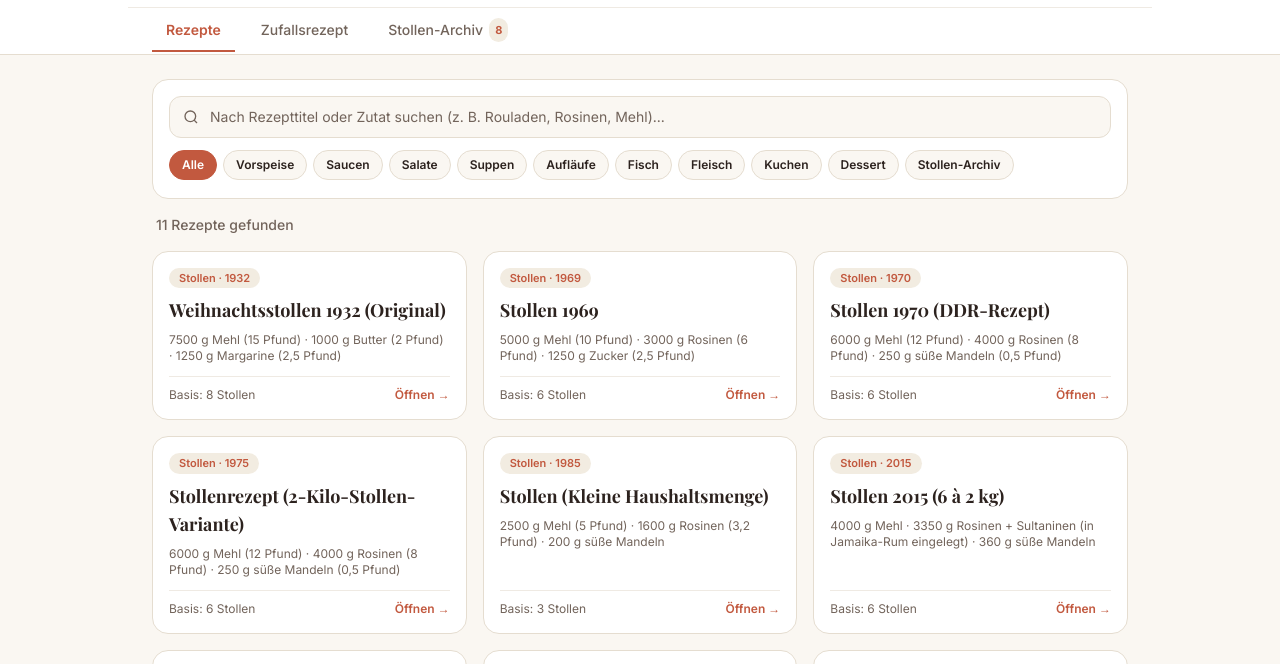
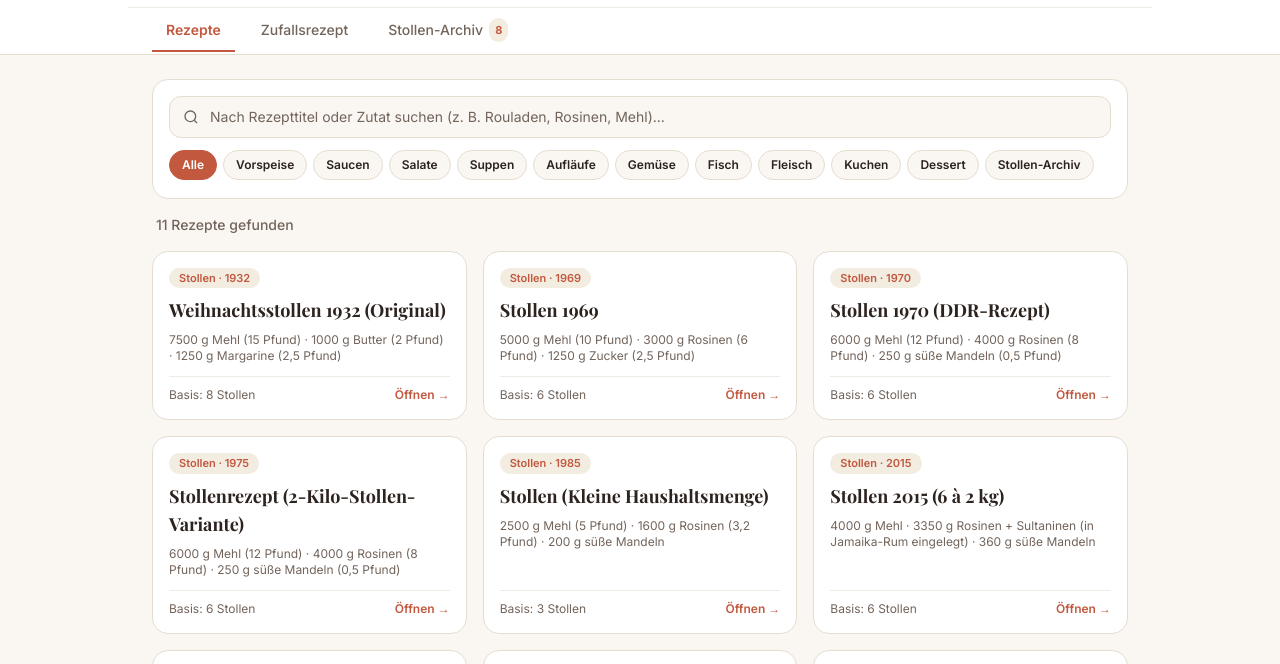
Before and after one commit to reddugrm/MOBUK, a plain HTML site: page index.html in a window 1280 px wide. Shown: the part 60-724 px from the top of the page. Drawn offline with nearby package versions, Linux system fonts and the light colour scheme.

Commit message:
Update index.html

```diff
--- a/index.html
+++ b/index.html
@@ -365,6 +365,7 @@
        "Salate",
        "Suppen",
        "Aufläufe",
+      "Gemüse",
        "Fisch",
        "Fleisch",
        "Kuchen",
@@ -378,6 +379,7 @@
        "Salate",
        "Suppen",
        "Aufläufe",
+      "Gemüse",
        "Fisch",
        "Fleisch",
        "Kuchen",
```
